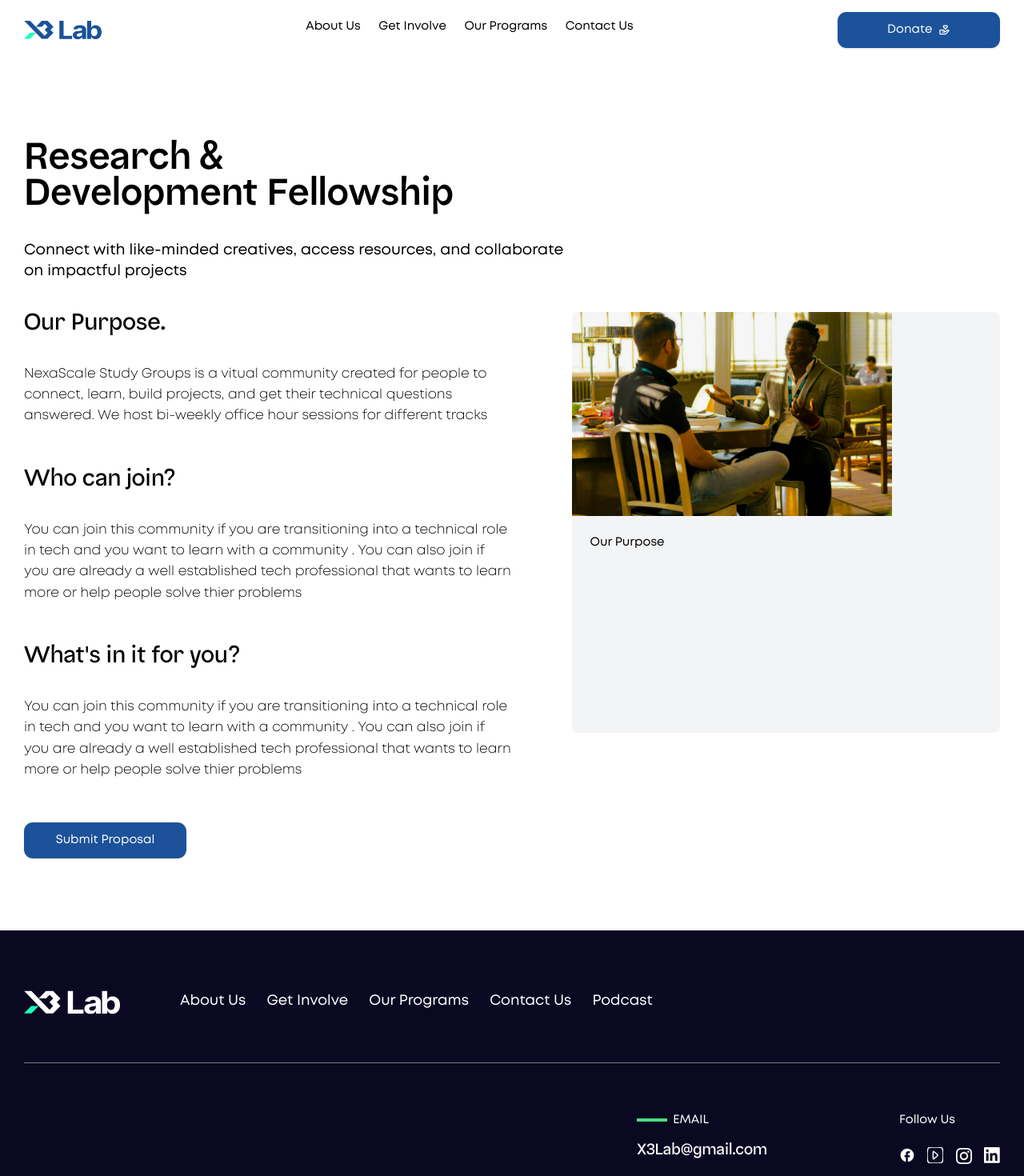
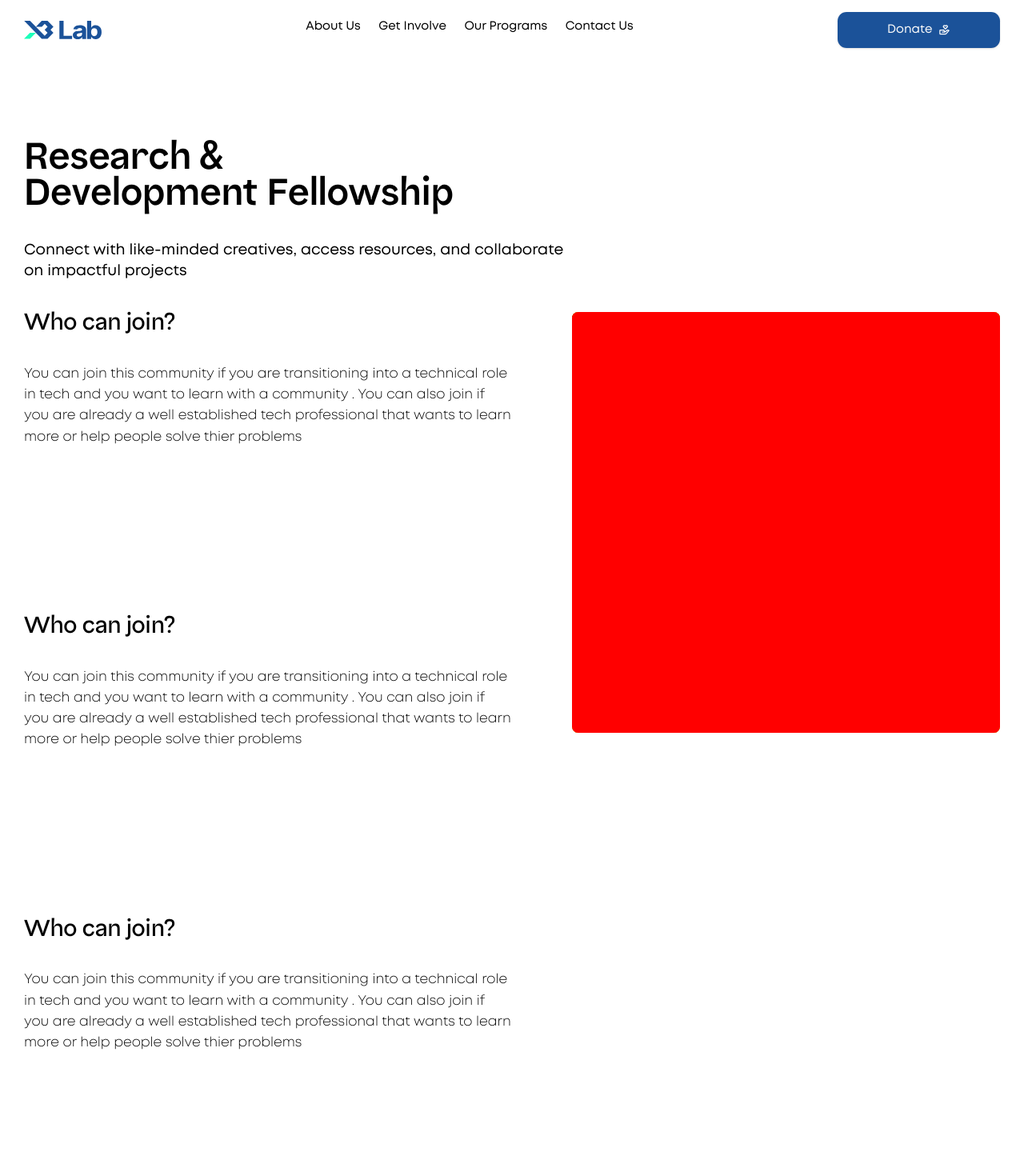
Before and after one commit to akyndev/X3-lab, a Next.js app: page /innovation-bootcamp in a window 1280 px wide. Shown: the top 1470 px of the page at 80% size. Built offline with nearby package versions, Linux system fonts and the light colour scheme.

Commit message:
adding scroll effect

```diff
--- a/src/app/incubator-hub/page.tsx
+++ b/src/app/incubator-hub/page.tsx
@@ -18,7 +18,7 @@ const IncubatorHub = () => {
         </p>
       </div>
 
-      <div className="flex flex-col lg:flex-row space-y-6">
+      <div className="flex flex-col lg:flex-row space-y-6 justify-between">
         <div className="lg:space-y-14 lg:w-6/12">
           <Development
             label="Our Purpose."
--- a/src/app/page.tsx
+++ b/src/app/page.tsx
@@ -165,8 +165,7 @@ export default function Home() {
               </div>
               <div className="flex items-start">
 
-              Impact. Build
-               <span className="ml-7 inline-flex">
+              Impact. Build               <span className="ml-7 inline-flex">
 
                <svg className="hidden lg:block" width="136" height="57" viewBox="0 0 136 57" fill="none" xmlns="http://www.w3.org/2000/svg">
 <path d="M0 0V57C14.6819 55.7786 26.2279 43.5032 26.2279 28.5C26.2279 13.4968 14.6819 1.22143 0 0Z" fill="#1B5299"/>
--- a/src/components/animated-scroll.tsx
+++ /dev/null
@@ -1,51 +0,0 @@
-'use client'
-
-import { useRef } from 'react'
-import { motion, useScroll, useTransform } from 'motion/react'
-import Image from 'next/image'
-
-const texts = [
-  { id: 1, text: 'First Text', image: '/img1.jpg' },
-  { id: 2, text: 'Second Text', image: '/img2.jpg' },
-  { id: 3, text: 'Third Text', image: '/img3.jpg' },
-]
-
-export default function ScrollImageText() {
-  const containerRef = useRef(null)
-  const { scrollYProgress } = useScroll({
-    target: containerRef,
-    offset: ['start start', 'end end'],
-  })
-
-  const imageIndex = useTransform(scrollYProgress, [0, 0.5, 1], [0, 1, 2])
-
-  return (
-    <div className="relative">
-      {/* Fixed image overlay */}
-      <motion.div className="fixed top-0 left-0 w-full h-[50vh] z-0">
-        {texts.map((_, i) => (
-        <motion.div  key={i} className="bg-gray-100 rounded-lg overflow-hidden absolute inset-0">
-          <div>
-            <Image
-              src={"/the-boys.png"}
-              alt="the boys"
-              width={400}
-              height={400}
-            />
-          </div>
-          <div className="p-6">Our Purpose</div>
-        </motion.div>
-        ))}
-      </motion.div>
-
-      {/* Scrolling text blocks */}
-      <div ref={containerRef} className="relative z-10 space-y-32 pt-[60vh] pb-[100vh]">
-        {texts.map((item) => (
-          <div key={item.id} className="text-3xl font-bold text-center">
-            {item.text}
-          </div>
-        ))}
-      </div>
-    </div>
-  )
-}
--- a/src/components/scroll-pin.tsx
+++ b/src/components/scroll-pin.tsx
@@ -1,31 +1,97 @@
 "use client";
-import React from "react";
-import { Development } from "./development";
-import { Button } from "./ui/button";
-import Image from "next/image";
-import { motion } from "motion/react";
+import React, { useRef } from "react";
+// import { Development } from "./development";
+// import { Button } from "./ui/button";
+// import Image from "next/image";
+import {
+  motion,
+  useAnimate,
+  useMotionValueEvent,
+  useScroll,
+  useTransform,
+} from "motion/react";
+import { nomixa } from "@/app/fonts";
+import { cn } from "@/lib/utils";
 
 const ScrollPin = () => {
+  const ref = useRef<HTMLDivElement | null>(null);
+  const ref1 = useRef<HTMLDivElement | null>(null);
+  const ref2 = useRef<HTMLDivElement | null>(null);
+  const [scope1, animate] = useAnimate();
+  const [scope2, animate2] = useAnimate();
+  const { scrollYProgress } = useScroll({
+    target: ref,
+    offset: ["start start", "end start"],
+  });
+  const { scrollYProgress: scrollYProgress1 } = useScroll({
+    target: ref1,
+    offset: ["start start", "end start"],
+  });
+  const y = useTransform(scrollYProgress, [0, 1], [100, 0]);
+  const y1 = useTransform(scrollYProgress1, [0, 1], [200, 0]);
+
+  useMotionValueEvent(scrollYProgress, "change", () => {
+    animate(scope1.current, { translateY: `${y.get()}%` }, {ease: "linear", damping: 300});
+  });
+  useMotionValueEvent(scrollYProgress1, "change", () => {
+    animate2(scope2.current, { translateY: `${y1.get()}%` }, {ease: "linear", damping: 300});
+  });
+
   return (
-    <div className="flex justify-between">
-      <div className="space-y-14 w-6/12">
-        <Development
-          label="Our Purpose."
-          description="NexaScale Study Groups is a vitual community created for people to connect, learn, build projects, and get their technical questions answered. We host bi-weekly office hour sessions for different tracks"
-        />
-        <Development
+    <div className="flex justify-between relative">
+      <div className="space-y-56  pb-96 w-6/12">
+        <div className="space-y-8" ref={ref}>
+          <h2 className={cn(nomixa.className, "font-medium text-3xl")}>
+            Who can join?
+          </h2>
+          <p className="text-lg font-light">
+            You can join this community if you are transitioning into a
+            technical role in tech and you want to learn with a community . You
+            can also join if you are already a well established tech
+            professional that wants to learn more or help people solve thier
+            problems
+          </p>
+        </div>
+        <div className="space-y-8" ref={ref1}>
+          <h2 className={cn(nomixa.className, "font-medium text-3xl")}>
+            Who can join?
+          </h2>
+          <p className="text-lg font-light">
+            You can join this community if you are transitioning into a
+            technical role in tech and you want to learn with a community . You
+            can also join if you are already a well established tech
+            professional that wants to learn more or help people solve thier
+            problems
+          </p>
+        </div>
+
+        <div className="space-y-8" ref={ref2}>
+          <h2 className={cn(nomixa.className, "font-medium text-3xl")}>
+            Who can join?
+          </h2>
+          <p className="text-lg font-light">
+            You can join this community if you are transitioning into a
+            technical role in tech and you want to learn with a community . You
+            can also join if you are already a well established tech
+            professional that wants to learn more or help people solve thier
+            problems
+          </p>
+        </div>
+
+        {/* <Development
           label="Who can join?"
           description="You can join this community if you are transitioning into a technical role in tech and you want to learn with a community . You can also join if you are already a well established tech professional that wants to learn more or help people solve thier problems"
         />
         <Development
           label="What's in it for you?"
           description="You can join this community if you are transitioning into a technical role in tech and you want to learn with a community . You can also join if you are already a well established tech professional that wants to learn more or help people solve thier problems"
-        />
-        <Button className="w-[203px] py-6">Submit Proposal</Button>
+        /> */}
+        {/* <Button className="w-[203px] py-6">Submit Proposal</Button> */}
       </div>
 
-      <div className="relative h-[526px] w-[535px] overflow-hidden">
-        <motion.div className="bg-gray-100 rounded-lg overflow-hidden absolute inset-0">
+      <div className="sticky top-20">
+        <div className="sticky top-8 h-[526px] w-[535px] overflow-hidden">
+          {/* <motion.div className="bg-gray-100 rounded-lg overflow-hidden absolute inset-0">
           <div>
           <Image
           src={"/the-boys.png"}
@@ -57,7 +123,24 @@ const ScrollPin = () => {
           />
           </div>
           <div className="p-6">Our main original Purpose</div>
+          </motion.div> */}
+
+          <motion.div
+            className="bg-gray-800 rounded-lg overflow-hidden absolute inset-0"
+          ></motion.div>
+          <motion.div
+            ref={scope1}
+            initial={{ background: "yellow", translateY: "100%" }}
+            className="bg-red-800 rounded-lg overflow-hidden absolute inset-0 z-10"
+          >
+            {y.get()}
           </motion.div>
+          <motion.div
+            ref={scope2}
+            initial={{ background: "red", translateY: "200%" }}
+            className="bg-green-800 rounded-lg overflow-hidden absolute inset-0 z-20"
+          ></motion.div>
+        </div>
       </div>
     </div>
   );
```
Lines whose indentation alone changed are shown as unchanged.
